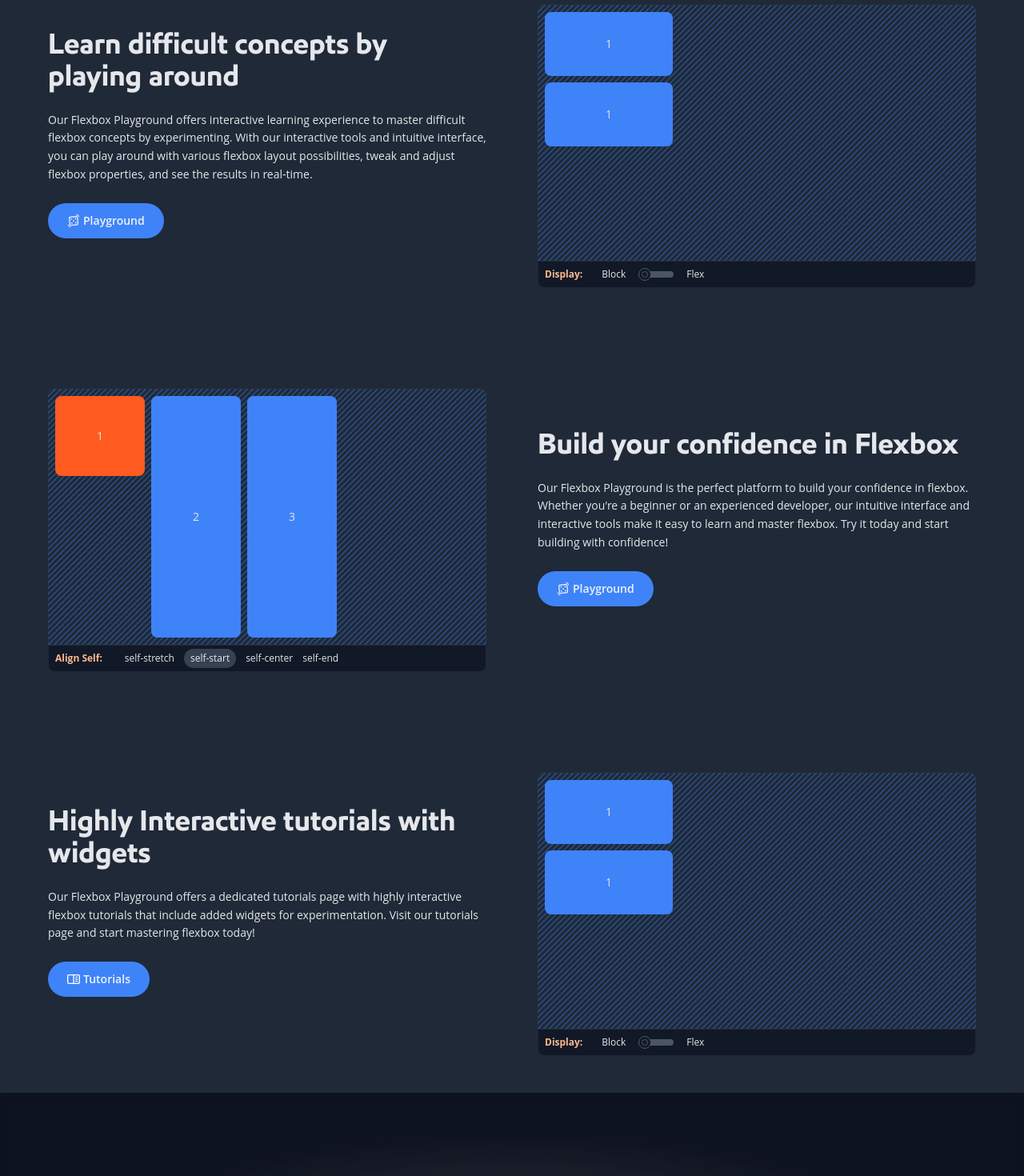
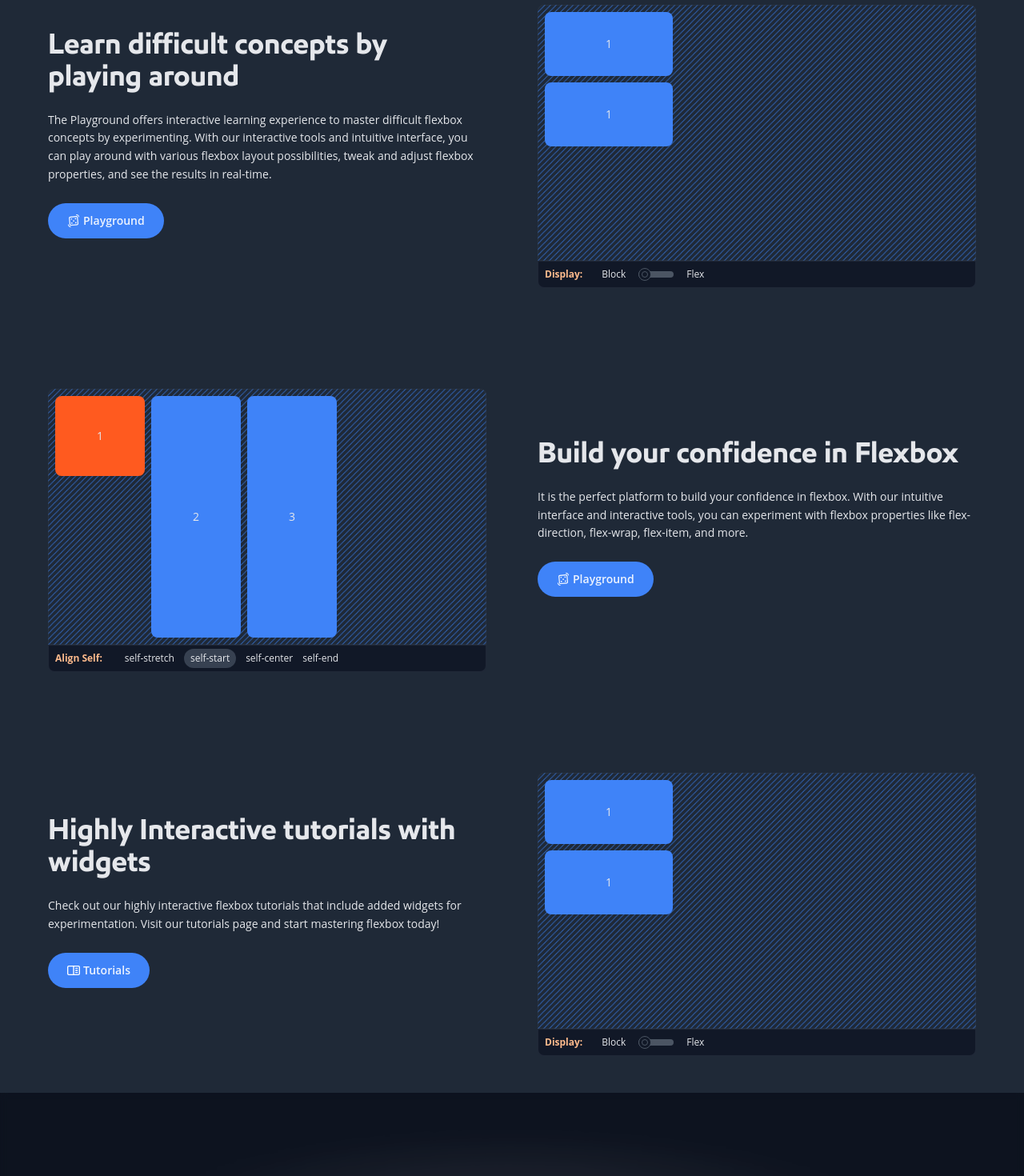
Before and after one commit to alsoamit/flexbox.fun, a Next.js app: page / in a window 1280 px wide. Shown: the part 980-2450 px from the top of the page at 80% size. Built offline with nearby package versions, Linux system fonts and the light colour scheme; no server answers.

Commit message:
feat: seo

```diff
--- a/src/home/Features.tsx
+++ b/src/home/Features.tsx
@@ -12,11 +12,11 @@ export default function Features() {
               Learn difficult concepts by playing around
             </h3>
             <p className="leading-relaxed">
-              Our Flexbox Playground offers interactive learning experience to
-              master difficult flexbox concepts by experimenting. With our
-              interactive tools and intuitive interface, you can play around
-              with various flexbox layout possibilities, tweak and adjust
-              flexbox properties, and see the results in real-time.
+              The Playground offers interactive learning experience to master
+              difficult flexbox concepts by experimenting. With our interactive
+              tools and intuitive interface, you can play around with various
+              flexbox layout possibilities, tweak and adjust flexbox properties,
+              and see the results in real-time.
             </p>
             <div className="flex">
               <Link
@@ -54,11 +54,10 @@ export default function Features() {
               Build your confidence in Flexbox
             </h3>
             <p className="leading-relaxed">
-              Our Flexbox Playground is the perfect platform to build your
-              confidence in flexbox. Whether you&apos;re a beginner or an
-              experienced developer, our intuitive interface and interactive
-              tools make it easy to learn and master flexbox. Try it today and
-              start building with confidence!
+              It is the perfect platform to build your confidence in flexbox.
+              With our intuitive interface and interactive tools, you can
+              experiment with flexbox properties like flex-direction, flex-wrap,
+              flex-item, and more.
             </p>
             <div className="flex">
               <Link
@@ -96,10 +95,9 @@ export default function Features() {
               Highly Interactive tutorials with widgets
             </h3>
             <p className="leading-relaxed">
-              Our Flexbox Playground offers a dedicated tutorials page with
-              highly interactive flexbox tutorials that include added widgets
-              for experimentation. Visit our tutorials page and start mastering
-              flexbox today!
+              Check out our highly interactive flexbox tutorials that include
+              added widgets for experimentation. Visit our tutorials page and
+              start mastering flexbox today!
             </p>
             <div className="flex">
               <Link
--- a/src/home/Hero.tsx
+++ b/src/home/Hero.tsx
@@ -25,7 +25,7 @@ export default function Hero() {
       <div className="inset-0 bg-black/20 backdrop-blur-sm">
         <div className="c-container mx-auto flex flex-col items-center justify-center gap-y-6 pt-32 md:pt-40">
           <h1 className="c-title c-heading-text mx-auto max-w-2xl text-center text-5xl !font-bold leading-tight md:text-6xl">
-            Unleash Your Creativity with Flexbox
+            Master Flexbox with our Fun Playground
           </h1>
           <p className="px-4 text-center">
             A Flexbox Playground that Lets You Experiment and Master Web Layouts
```
